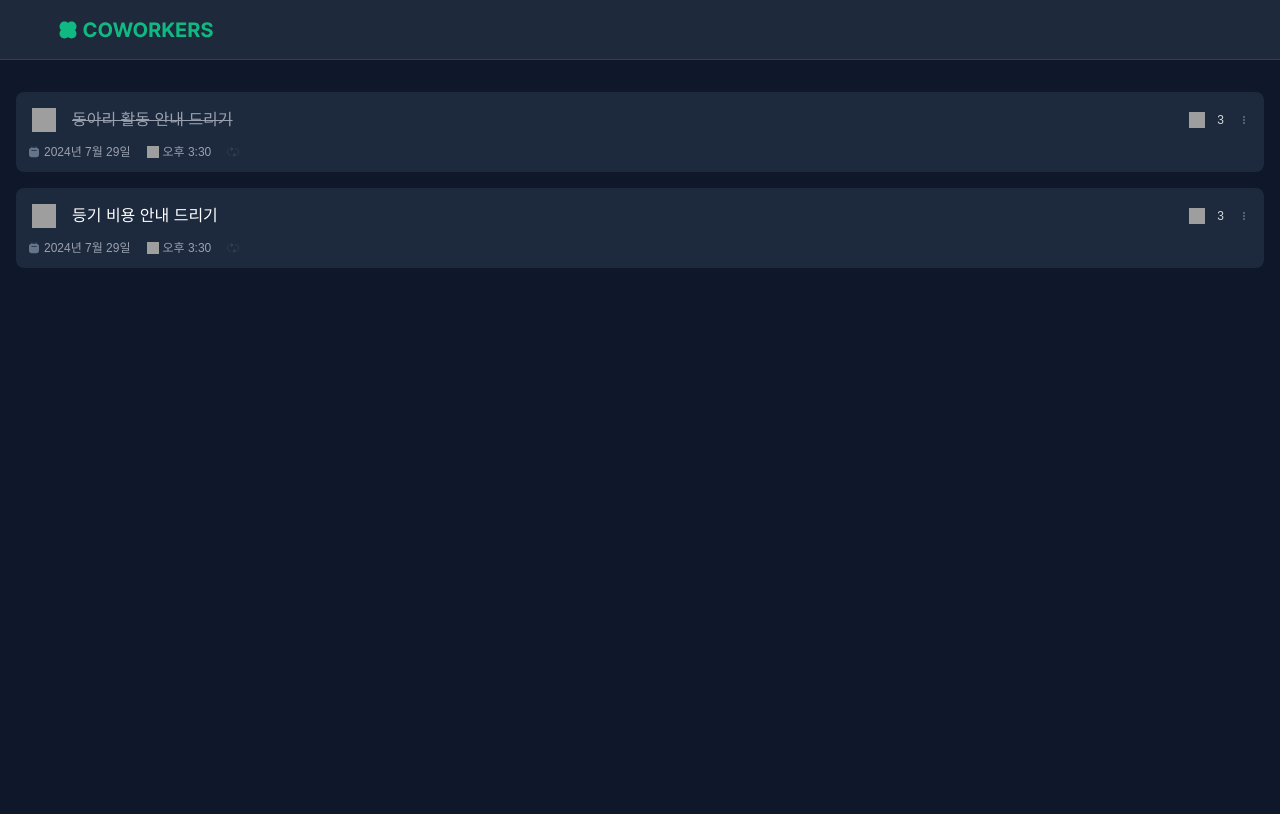
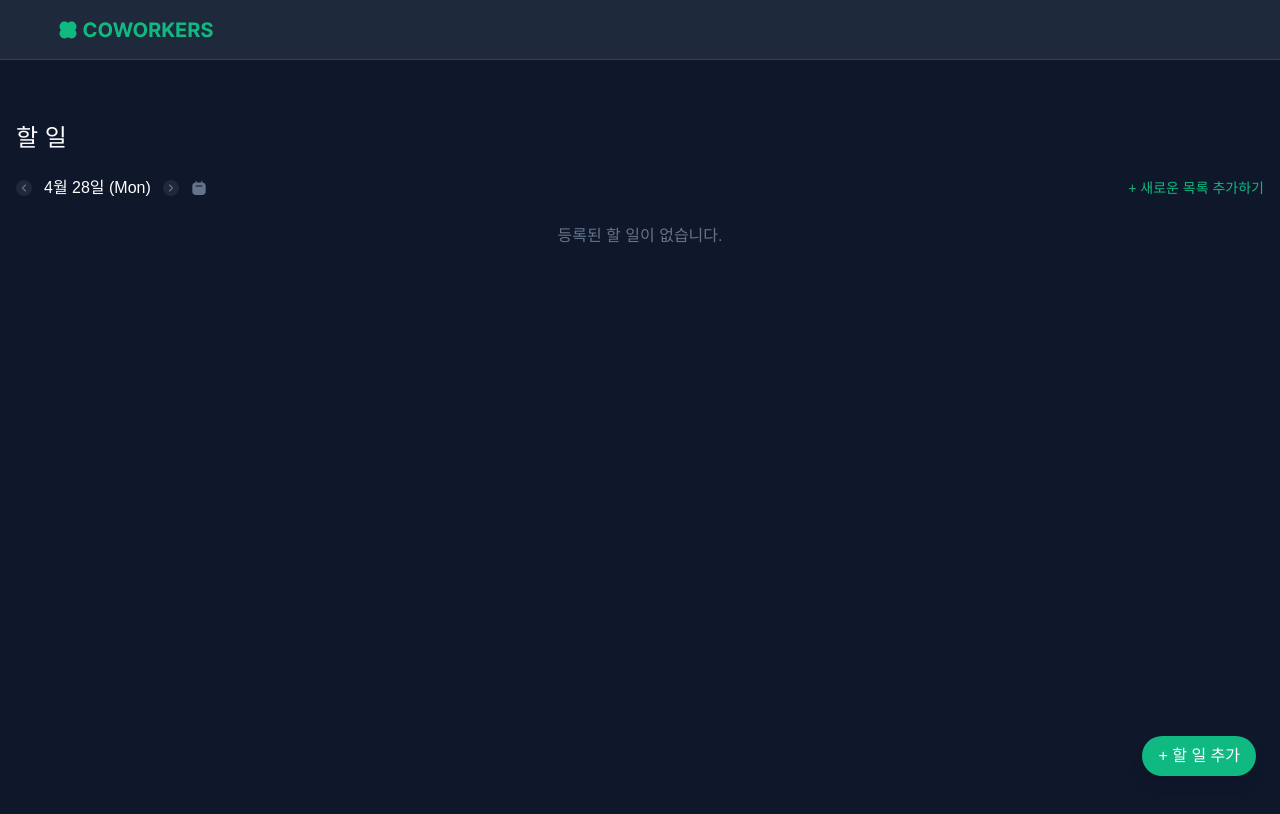
Before and after one commit to ozen0718/coworkers, a Next.js app: page /1/tasklist in a window 1280 px wide. Shown: the top 814 px of the page. Built offline with nearby package versions, Linux system fonts and the light colour scheme; grey boxes are pictures that could not be loaded.

Commit message:
[Feat] 리스트 페이지 초안

```diff
--- a/src/app/(main)/[teamid]/tasklist/page.tsx
+++ b/src/app/(main)/[teamid]/tasklist/page.tsx
@@ -1,35 +1,177 @@
-import React from 'react';
+'use client';
+
+import React, { useState } from 'react';
+import Image from 'next/image';
+import { addDays, format } from 'date-fns';
+import clsx from 'clsx';
+import Modal from '@/components/common/Modal';
+import ModalHeader from '@/components/common/Modal/ModalHeader';
+import TodoFullCreateModal, { TodoFullCreateModalProps } from '@/components/TodoFullCreateModal';
 import TodoItem from '@/components/List/todo';
 
+interface Todo {
+  id: number;
+  title: string;
+  date: string;
+  time: string;
+  recurring: boolean;
+  comments: number;
+  completed: boolean;
+}
+
+type TodosMap = Record<string, Todo[]>;
+
 export default function TaskListPage() {
-  const todos = [
-    {
-      id: 1,
-      title: '동아리 활동 안내 드리기',
-      date: '2024년 7월 29일',
-      time: '오후 3:30',
-      recurring: false,
-      comments: 3,
-      completed: true,
-    },
-    {
-      id: 2,
-      title: '등기 비용 안내 드리기',
-      date: '2024년 7월 29일',
-      time: '오후 3:30',
-      recurring: false,
-      comments: 3,
+  // 날짜 네비게이션 상태
+  const [currentDate, setCurrentDate] = useState<Date>(new Date());
+  const prevDay = () => setCurrentDate((d) => addDays(d, -1));
+  const nextDay = () => setCurrentDate((d) => addDays(d, +1));
+
+  // 탭 및 탭별 할 일 상태
+  const [tabs, setTabs] = useState<string[]>([]);
+  const [selectedTab, setSelectedTab] = useState<string>('');
+  const [todosMap, setTodosMap] = useState<TodosMap>({});
+
+  // 신규 목록 모달 상태
+  const [newListName, setNewListName] = useState('');
+  const [isListModalOpen, setListModalOpen] = useState(false);
+
+  // 할 일 모달 상태
+  const [open, setOpen] = useState(false);
+
+  // 새로운 목록 생성 핸들러
+  const handleAddList = () => {
+    const name = newListName.trim();
+    if (!name) return;
+    setTabs((prev) => [...prev, name]);
+    setSelectedTab(name);
+    setTodosMap((prev) => ({ ...prev, [name]: [] }));
+    setNewListName('');
+    setListModalOpen(false);
+  };
+
+  // 할 일 생성 핸들러
+  const handleCreate: TodoFullCreateModalProps['onSubmit'] = ({ title, date, time, repeat }) => {
+    if (!selectedTab) return;
+    const formattedDate = date
+      ? `${date.getFullYear()}년 ${date.getMonth() + 1}월 ${date.getDate()}일`
+      : '';
+    const newTodo: Todo = {
+      id: Date.now(),
+      title,
+      date: formattedDate,
+      time,
+      recurring: repeat !== '반복 안함',
+      comments: 0,
       completed: false,
-    },
-  ];
+    };
+    setTodosMap((prev) => ({
+      ...prev,
+      [selectedTab]: [...(prev[selectedTab] || []), newTodo],
+    }));
+    setOpen(false);
+  };
+
+  // 현재 탭의 할 일 목록
+  const visibleTodos = tabs.includes(selectedTab) ? todosMap[selectedTab] || [] : [];
 
   return (
-    <div className="min-h-screen bg-slate-900 px-4 py-8">
-      <div className="mx-auto w-full max-w-xs space-y-4 md:max-w-full">
-        {todos.map((todo) => (
-          <TodoItem key={todo.id} {...todo} />
-        ))}
+    <>
+      <div className="min-h-screen space-y-6 bg-slate-900 px-4 py-6">
+        {/* 페이지 헤더 */}
+        <h1 className="text-2xl-medium mt-10 text-white">할 일</h1>
+
+        {/* 날짜 네비게이션 & 신규 목록 버튼 */}
+        <div className="flex items-center justify-between">
+          <div className="text-gray300 flex items-center space-x-3 text-base">
+            <button onClick={prevDay}>
+              <Image src="/icons/type=left.svg" alt="이전" width={16} height={16} />
+            </button>
+            <p className="text-white">{format(currentDate, 'M월 d일 (eee)')}</p>
+            <button onClick={nextDay}>
+              <Image src="/icons/type=right.svg" alt="다음" width={16} height={16} />
+            </button>
+            <button
+              onClick={() => {
+                /* TODO: 달력 열기 */
+              }}
+            >
+              <Image src="/icons/icon_calendar.svg" alt="캘린더" width={16} height={16} />
+            </button>
+          </div>
+          <button
+            className="text-primary text-sm font-medium hover:underline"
+            onClick={() => setListModalOpen(true)}
+          >
+            + 새로운 목록 추가하기
+          </button>
+        </div>
+
+        {/* 탭 메뉴 */}
+        {tabs.length > 0 && (
+          <div className="flex space-x-6 border-b border-slate-700 pb-2">
+            {tabs.map((tab) => (
+              <button
+                key={tab}
+                className={clsx(
+                  'pb-1 text-sm font-medium',
+                  tab === selectedTab ? 'border-b-2 border-white text-white' : 'text-gray400'
+                )}
+                onClick={() => setSelectedTab(tab)}
+              >
+                {tab}
+              </button>
+            ))}
+          </div>
+        )}
+
+        {/* 할 일 리스트 */}
+        {visibleTodos.length > 0 ? (
+          <div className="space-y-4">
+            {visibleTodos.map((t) => (
+              <TodoItem key={t.id} {...t} />
+            ))}
+          </div>
+        ) : (
+          <p className="text-gray500 text-center">등록된 할 일이 없습니다.</p>
+        )}
       </div>
-    </div>
+
+      {/* 할 일 추가 버튼 & 모달 */}
+      <button
+        className="bg-primary fixed right-6 bottom-6 rounded-full px-4 py-2 text-white shadow-lg"
+        onClick={() => setOpen(true)}
+      >
+        + 할 일 추가
+      </button>
+      <TodoFullCreateModal
+        isOpen={open}
+        onClose={() => setOpen(false)}
+        onSubmit={handleCreate}
+        disabled={!selectedTab}
+      />
+
+      {/* 새로운 목록 추가 모달 */}
+      <Modal
+        isOpen={isListModalOpen}
+        onClose={() => setListModalOpen(false)}
+        onSubmit={handleAddList}
+        submitButtonLabel="만들기"
+        disabled={!newListName.trim()}
+      >
+        <ModalHeader title="새로운 목록 추가" />
+        <p className="text-gray300 mb-4 text-sm">
+          할 일에 대한 목록을 추가하고
+          <br />
+          목록별 할 일을 만들 수 있습니다.
+        </p>
+        <input
+          className="mb-4 h-10 w-full rounded-md bg-slate-700 px-3 text-gray-300 placeholder-gray-500"
+          placeholder="목록 이름을 입력해주세요."
+          value={newListName}
+          onChange={(e) => setNewListName(e.target.value)}
+        />
+      </Modal>
+    </>
   );
 }
--- a/src/components/List/todo.tsx
+++ b/src/components/List/todo.tsx
@@ -26,6 +26,7 @@ export default function TodoItem({
 
   return (
     <div className="flex flex-col space-y-2 rounded-lg bg-slate-800 p-3">
+      {/* 상단: 체크 · 제목 · 댓글/숫자 · 케밥 */}
       <div className="flex items-center justify-between">
         <div className="flex items-center space-x-3">
           <button onClick={toggleChecked} aria-pressed={isChecked} className="cursor-pointer p-1">
@@ -34,41 +35,44 @@ export default function TodoItem({
               alt={isChecked ? '완료' : '미완료'}
               width={24}
               height={24}
-              className={clsx('h-6 w-6', {
-                'text-green-400': isChecked,
-                'text-gray-400': !isChecked,
-              })}
             />
           </button>
+
           <span
-            className={clsx('font-medium', {
+            className={clsx('truncate text-sm font-medium', {
               'text-gray-400 line-through': isChecked,
               'text-white': !isChecked,
             })}
           >
             {title}
           </span>
-        </div>
-        <div className="flex items-center space-x-3">
+
+          {/* 댓글 버튼 + 숫자 */}
+          <button className="flex items-center space-x-1">
             <Image
               src="/icons/icon_comment.svg"
               alt="댓글"
               width={16}
               height={16}
-            className="h-4 w-4 text-gray-300"
+              className="text-gray-300"
             />
             <span className="text-xs text-gray-300">{comments}</span>
+          </button>
+        </div>
+
+        {/* 케밥 버튼 */}
+        <button>
           <Image
             src="/icons/kebab.svg"
             alt="더보기"
             width={16}
             height={16}
-            className="h-4 w-4 text-gray-300"
+            className="text-gray-300"
           />
-        </div>
+        </button>
       </div>
 
-      {/* 하단: 날짜 / 시간 / 반복 아이콘 */}
+      {/* 하단: 날짜 · 시간 · 반복 */}
       <div className="flex items-center space-x-4 text-xs text-gray-400">
         <div className="flex items-center space-x-1">
           <Image
@@ -90,9 +94,11 @@ export default function TodoItem({
             alt="반복"
             width={12}
             height={12}
-            className={clsx('h-3 w-3', { 'opacity-30': !recurring })}
+            className={clsx('h-3 w-3', {
+              'opacity-30': !recurring,
+            })}
           />
-          {recurring && <span>매일 반복</span>}
+          {recurring && <span>반복</span>}
         </div>
       </div>
     </div>
```
Lines whose indentation alone changed are shown as unchanged.
